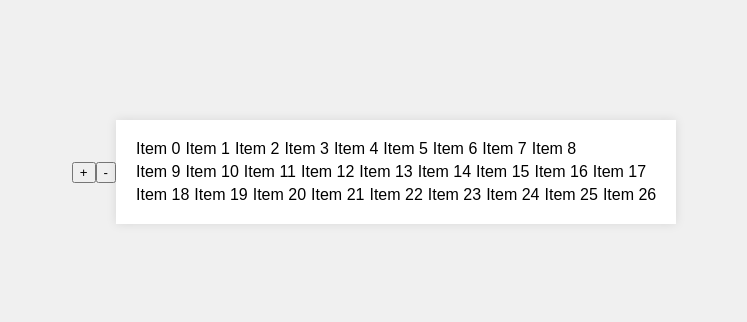
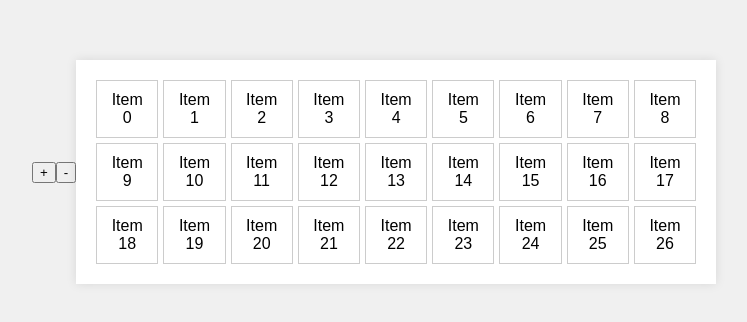
Before and after one commit to Nardann/gui-mc, a website: page public/index.html in a window 1280 px wide. Shown: the part 228-550 px from the top of the page, without its empty margins (266-1013 px from the left). Drawn offline with nearby package versions, Linux system fonts and the light colour scheme.

Commit message:
Update styles.css

```diff
--- a/public/styles.css
+++ b/public/styles.css
@@ -26,7 +26,7 @@ body {
     gap: 5px;
   }
 
-  #inventory-item {
+  .inventory-items {
     flex: 1;
     border: 1px solid #ccc;
     padding: 10px;
```
